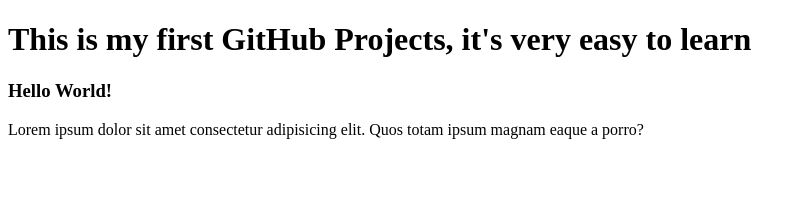
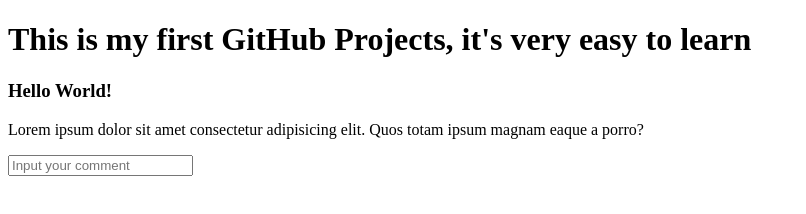
Before and after one commit to alaminhosenbd/MyFirstRepository, a plain HTML site: page index.html in a window 1280 px wide. Shown: the whole page, without its empty margins (0-806 px from the left). Drawn offline with Linux system fonts and the light colour scheme.

Commit message:
Added Textara in index file

```diff
--- a/index.html
+++ b/index.html
@@ -11,6 +11,7 @@
     <div class="container">
         <h3 class="heading">Hello World!</h3>
         <p>Lorem ipsum dolor sit amet consectetur adipisicing elit. Quos totam ipsum magnam eaque a porro?</p>
+        <input type="textarea" placeholder="Input your comment">
     </div>
 </body>
 </html>
```
